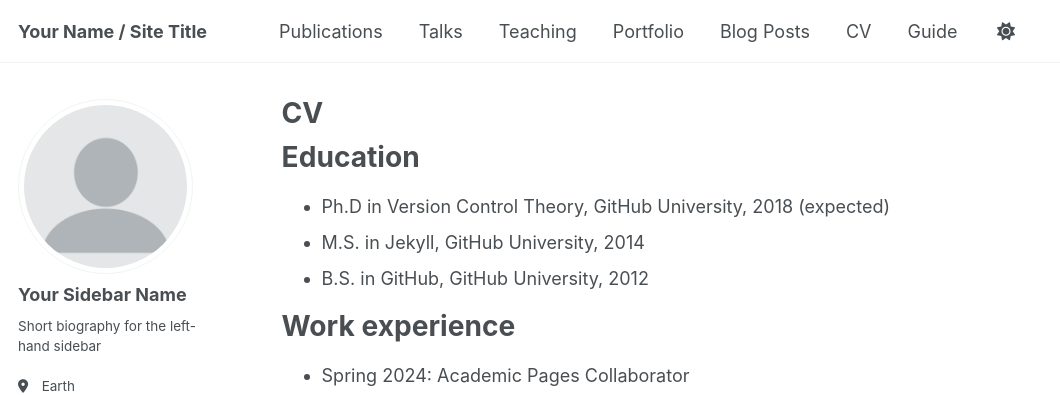
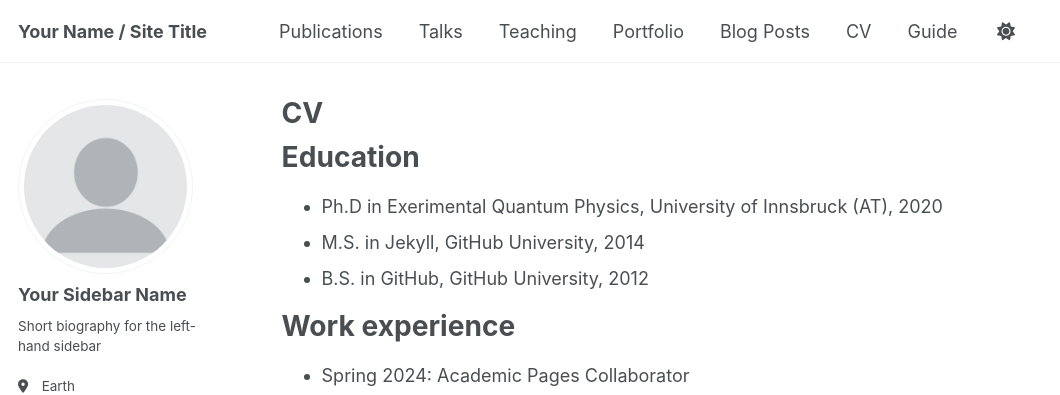
Before and after one commit to Stanissse/AboutMe, a Jekyll site: the page built from _pages/cv.md, in a window 1280 px wide and 900 px high. Shown: the top 395 px of the window, without its empty margins (0-1060 px from the left). Built offline with Jekyll 4.4.1, drawn with Linux system fonts in a browser that asks for light colours; some web fonts are replaced.

Commit message:
Update cv.md

```diff
--- a/_pages/cv.md
+++ b/_pages/cv.md
@@ -11,7 +11,7 @@ redirect_from:
 
 Education
 ======
-* Ph.D in Version Control Theory, GitHub University, 2018 (expected)
+* Ph.D in Exerimental Quantum Physics, University of Innsbruck (AT), 2020
 * M.S. in Jekyll, GitHub University, 2014
 * B.S. in GitHub, GitHub University, 2012
 
```
